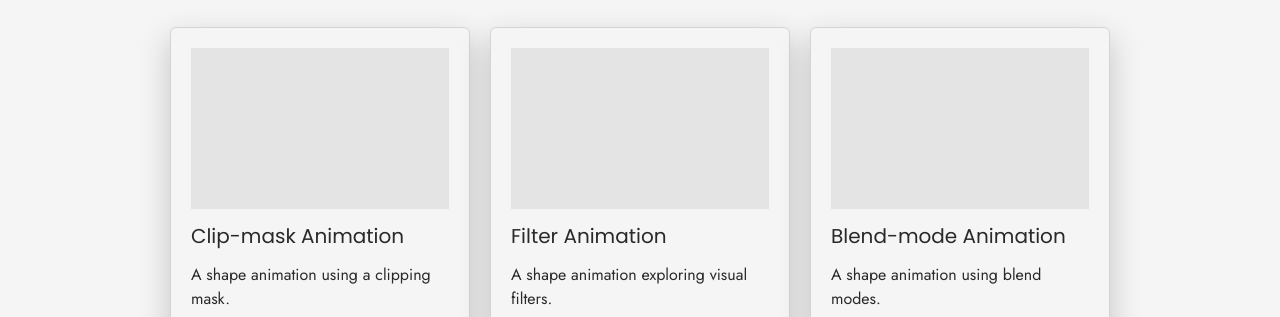
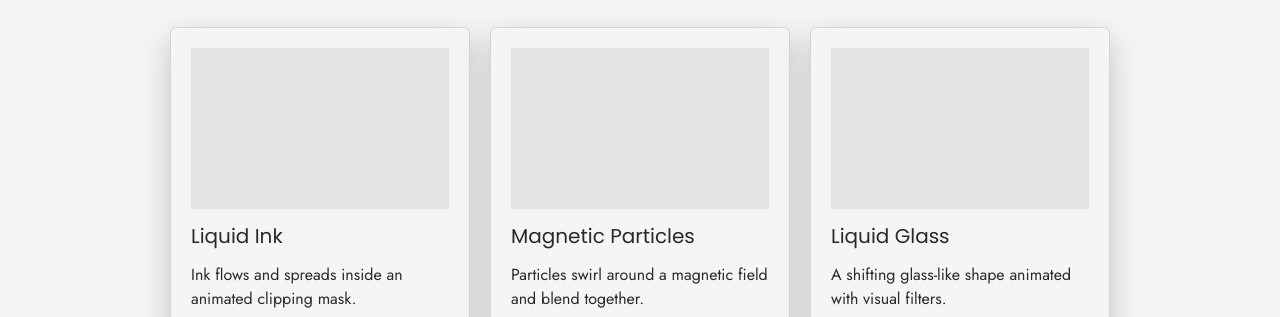
Before and after one commit to rydoesart/ry_garcia_resume, a plain HTML site: page animations.html in a window 1280 px wide. Shown: the part 635-952 px from the top of the page. Drawn offline with Linux system fonts and the light colour scheme.

Commit message:
Name animation showcase concepts

```diff
--- a/animations.html
+++ b/animations.html
@@ -64,22 +64,22 @@
         <div class="project-wrapper">
           <article class="project-item">
             <div class="project-placeholder-art animation-stage" aria-hidden="true"></div>
-            <h3>Clip-mask Animation</h3>
-            <p>A shape animation using a clipping mask.</p>
+            <h3>Liquid Ink</h3>
+            <p>Ink flows and spreads inside an animated clipping mask.</p>
             <button type="button" class="btn" disabled>Coming soon</button>
           </article>
 
           <article class="project-item">
             <div class="project-placeholder-art animation-stage" aria-hidden="true"></div>
-            <h3>Filter Animation</h3>
-            <p>A shape animation exploring visual filters.</p>
+            <h3>Magnetic Particles</h3>
+            <p>Particles swirl around a magnetic field and blend together.</p>
             <button type="button" class="btn" disabled>Coming soon</button>
           </article>
 
           <article class="project-item">
             <div class="project-placeholder-art animation-stage" aria-hidden="true"></div>
-            <h3>Blend-mode Animation</h3>
-            <p>A shape animation using blend modes.</p>
+            <h3>Liquid Glass</h3>
+            <p>A shifting glass-like shape animated with visual filters.</p>
             <button type="button" class="btn" disabled>Coming soon</button>
           </article>
         </div>
```
